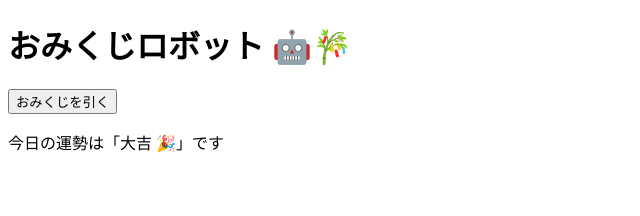
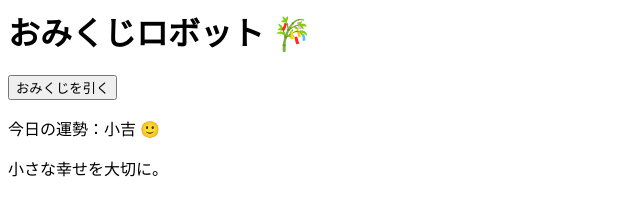
Before and after one commit to tourmaline10/omikuji-robot, a plain HTML site: page index.html in a window 1280 px wide. Both pictures are taken after a click on the button "おみくじを引く". Shown: the whole page, without its empty margins (0-640 px from the left). Drawn offline with Linux system fonts and the light colour scheme.

Commit message:
コメント追加版

```diff
--- a/index.html
+++ b/index.html
@@ -1,3 +1,5 @@
+
+</html>
 <!DOCTYPE html>
 <html lang="ja">
 <head>
@@ -5,16 +7,39 @@
   <title>おみくじロボット</title>
 </head>
 <body>
-  <h1>おみくじロボット 🤖🎋</h1>
-  <button onclick="omikuji()">おみくじを引く</button>
+  <h1>おみくじロボット 🎋</h1>
+  <button onclick="draw()">おみくじを引く</button>
   <p id="result"></p>
+  <p id="message"></p>
 
   <script>
-    function omikuji() {
-      const list = ["大吉 🎉","中吉 😊","小吉 🙂","吉 😌","凶 😢"];
-      const r = Math.floor(Math.random() * list.length);
+    const omikuji = [
+      "大吉 🎉",
+      "中吉 😊",
+      "小吉 🙂",
+      "吉 😌",
+      "末吉 🤏",
+      "凶 😢",
+      "大凶 💀"
+    ];
+
+    const messages = {
+      "大吉 🎉": "今日は最高の一日！新しいことに挑戦しよう。",
+      "中吉 😊": "良い流れ。焦らず進めばOK。",
+      "小吉 🙂": "小さな幸せを大切に。",
+      "吉 😌": "安定した一日。コツコツが吉。",
+      "末吉 🤏": "後半に運気アップ。油断しないで。",
+      "凶 😢": "無理せず慎重に行動しよう。",
+      "大凶 💀": "今日は休憩日。安全第一！"
+    };
+
+    function draw() {
+      const r = Math.floor(Math.random() * omikuji.length);
+      const result = omikuji[r];
       document.getElementById("result").textContent =
-        "今日の運勢は「" + list[r] + "」です";
+        "今日の運勢：" + result;
+      document.getElementById("message").textContent =
+        messages[result];
     }
   </script>
 </body>
```
